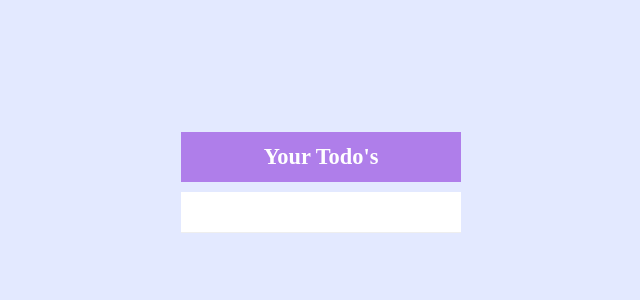
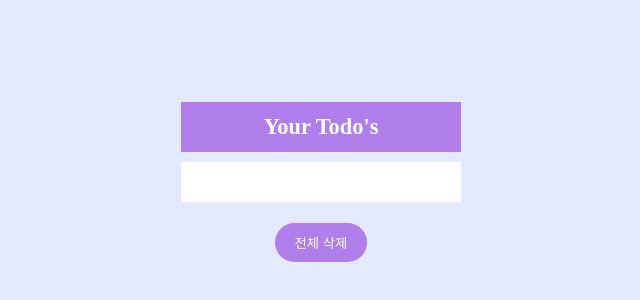
Before and after one commit to inusneo/Todo_js, a plain HTML site: page index.html in a window 1280 px wide. Shown: the part 218-518 px from the top of the page, without its empty margins (319-959 px from the left). Drawn offline with Linux system fonts and the light colour scheme.

Commit message:
[add] delete function

```diff
--- a/index.html
+++ b/index.html
@@ -14,6 +14,9 @@
     <div class="container">
       <input type="text" id="todoInput" class="todo_input" onkeydown="keyCodeChk();" />
       <ul id="todoList" class="todo_list"></ul>
+      <div class="btn_wrap">
+        <button type="button" onclick="delAll();" class="btn btn_remove">전체 삭제</button>
+      </div>
     </div>
   </main>
 </body>
--- a/script.js
+++ b/script.js
@@ -10,6 +10,10 @@ const createTodo = () => {
   addChk.addEventListener('click', () => {
     addLi.classList.toggle('complete');
   });
+  addLi.addEventListener('dblclick', () => {
+    addLi.remove();
+  });
+
   addSpan.textContent = todoInput.value;
   addLi.appendChild(addChk);
   addLi.appendChild(addSpan);
@@ -22,3 +26,10 @@ const keyCodeChk = () => {
     createTodo();
   }
 }
+
+const delAll = () => {
+  const liList = document.querySelectorAll('li');
+  for (let idx of liList) {
+    idx.remove();
+  }
+}
--- a/style.css
+++ b/style.css
@@ -15,6 +15,11 @@ body {
 input[type=checkbox] {
   margin-right: 5px;
   cursor: pointer;
+}
+
+button {
+  appearance: none;
+  border: none;
 }
 
 .todo_input {
@@ -57,8 +62,21 @@ li {
 .todo_list li:last-child {
   margin-bottom: 0;
 }
-
 .todo_list li.complete {
   color: #999;
   text-decoration: line-through;
 }
+
+.btn_wrap {
+  display: flex;
+  justify-content: center;
+  width: 100%;
+  margin-top: 20px;
+}
+.btn {
+  padding: 10px 20px;
+  border-radius: 20px;
+  background-color: #AF7EEA;
+  color: #fff;
+  cursor: pointer;
+}
```
